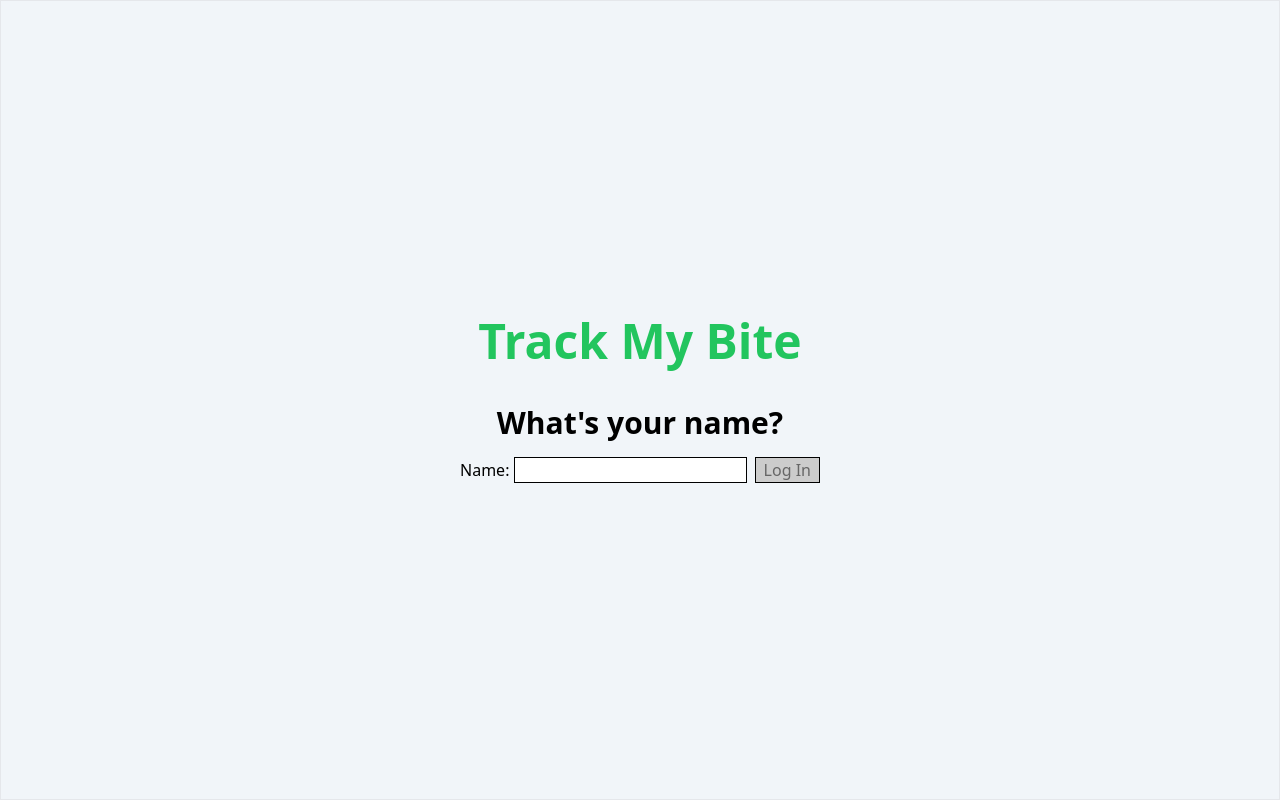
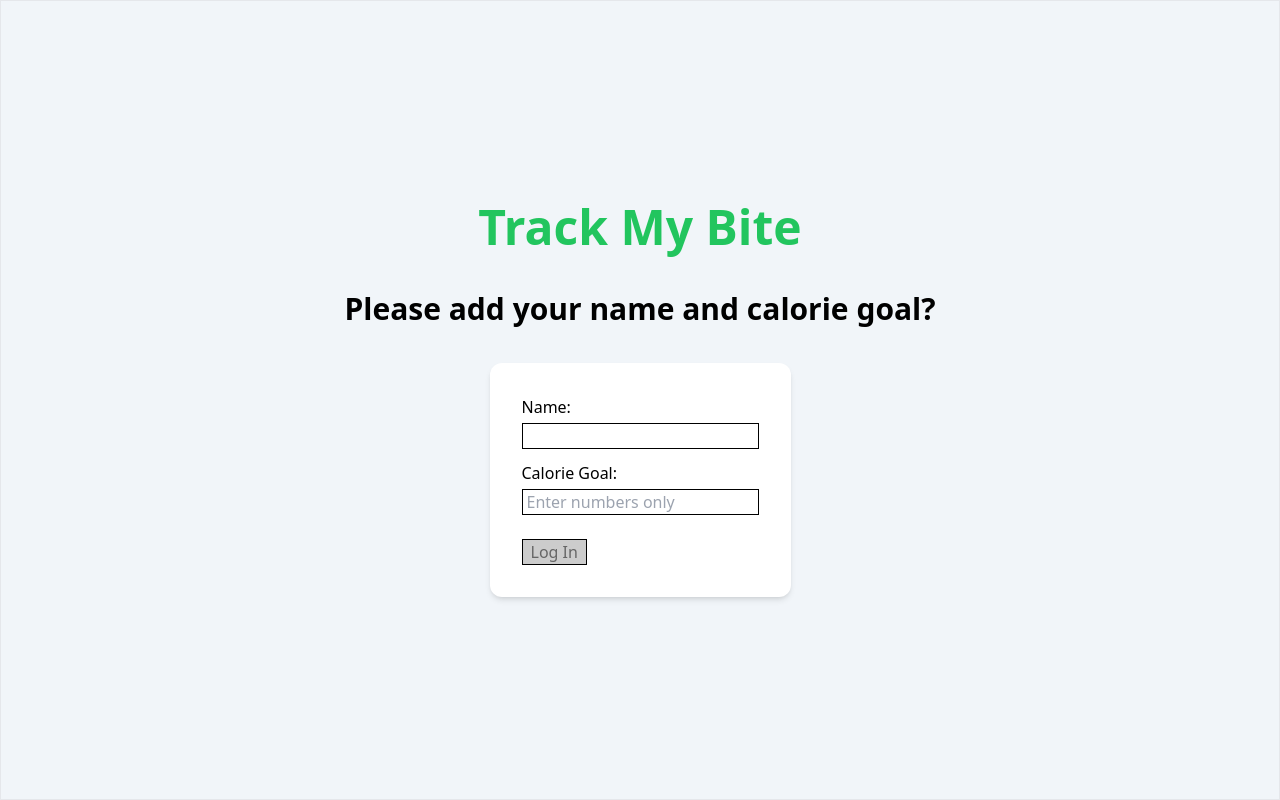
Before and after one commit to Jesusborjas006/TrackMyBite, a React (Vite) app: page / in a window 1280 px wide. Built offline with nearby package versions, Linux system fonts and the light colour scheme.

Commit message:
Add calorie goal input for in login form

```diff
--- a/src/App.tsx
+++ b/src/App.tsx
@@ -11,6 +11,7 @@ import EditProfile from "./pages/EditProfile";
 function App() {
   const [userInfo, setUserInfo] = useState({
     user: "",
+    calorieGoal: "",
     age: "",
     weight: "",
     height: "",
@@ -19,6 +20,8 @@ function App() {
   const [meals, setMeals] = useState<MealType[]>([]);
   const [caloriesRemaining, setCaloriesRemaining] = useState(2000);
   const [totalMealCalories, setTotalMealCalories] = useState(0);
+
+  console.log(userInfo);
 
   useEffect(() => {
     const totalCalorieIntake = meals.reduce((acc, currentMeal) => {
--- a/src/components/Navbar.tsx
+++ b/src/components/Navbar.tsx
@@ -1,4 +1,4 @@
-import { Link, NavLink, useNavigate } from "react-router-dom";
+import { NavLink, useNavigate } from "react-router-dom";
 import Logo from "./Logo";
 
 interface NavbarProps {
--- a/src/pages/Login.tsx
+++ b/src/pages/Login.tsx
@@ -4,6 +4,7 @@ import Logo from "../components/Logo";
 interface LoginProps {
   userInfo: {
     user: string;
+    calorieGoal: string;
     age: string;
     weight: string;
     height: string;
@@ -12,6 +13,7 @@ interface LoginProps {
   setUserInfo: React.Dispatch<
     React.SetStateAction<{
       user: string;
+      calorieGoal: string;
       age: string;
       weight: string;
       height: string;
@@ -26,36 +28,51 @@ const Login = ({ userInfo, setUserInfo }: LoginProps) => {
   const handleLogIn = (e: { preventDefault: () => void }) => {
     e.preventDefault();
 
-    if (userInfo.user) {
+    if (userInfo.user && userInfo.calorieGoal) {
       navigate("/home");
     }
+    return;
   };
 
   return (
     <section className="text-center flex flex-col justify-center items-center border h-screen">
       <Logo size={5} />
-      <h2 className="text-3xl font-bold pt-10 mb-4">What's your name?</h2>
-      <form>
+      <h2 className="text-3xl font-bold pt-10 mb-4">
+        Please add your name and calorie goal?
+      </h2>
+      <form className="mt-5">
+        <div className="bg-white p-8 shadow-md rounded-xl flex flex-col justify-start items-start gap-y-1">
           <label>Name: </label>
           <input
-          className="border border-black "
+            className="border border-black pl-1 "
             type="text"
             value={userInfo.user}
             onChange={(e) => {
               setUserInfo({ ...userInfo, user: e.target.value });
             }}
           />
+          <label className="mt-2">Calorie Goal: </label>
+          <input
+            className="border border-black pl-1"
+            type="number"
+            value={userInfo.calorieGoal}
+            placeholder="Enter numbers only"
+            onChange={(e) => {
+              setUserInfo({ ...userInfo, calorieGoal: e.target.value });
+            }}
+          />
           <button
-          className={`border ml-2 px-2 border-black ${
-            userInfo.user
+            className={`border  px-2 border-black mt-5 ${
+              userInfo.user && userInfo.calorieGoal
                 ? "cursor-pointer bg-black text-white hover:bg-green-900 active:bg-green-300"
                 : "bg-[#ccc] text-[#666] cursor-not-allowed"
             }`}
             onClick={handleLogIn}
-          disabled={!userInfo.user}
+            disabled={!userInfo.user && !userInfo.calorieGoal}
           >
             Log In
           </button>
+        </div>
       </form>
     </section>
   );
```
Lines whose indentation alone changed are shown as unchanged.
